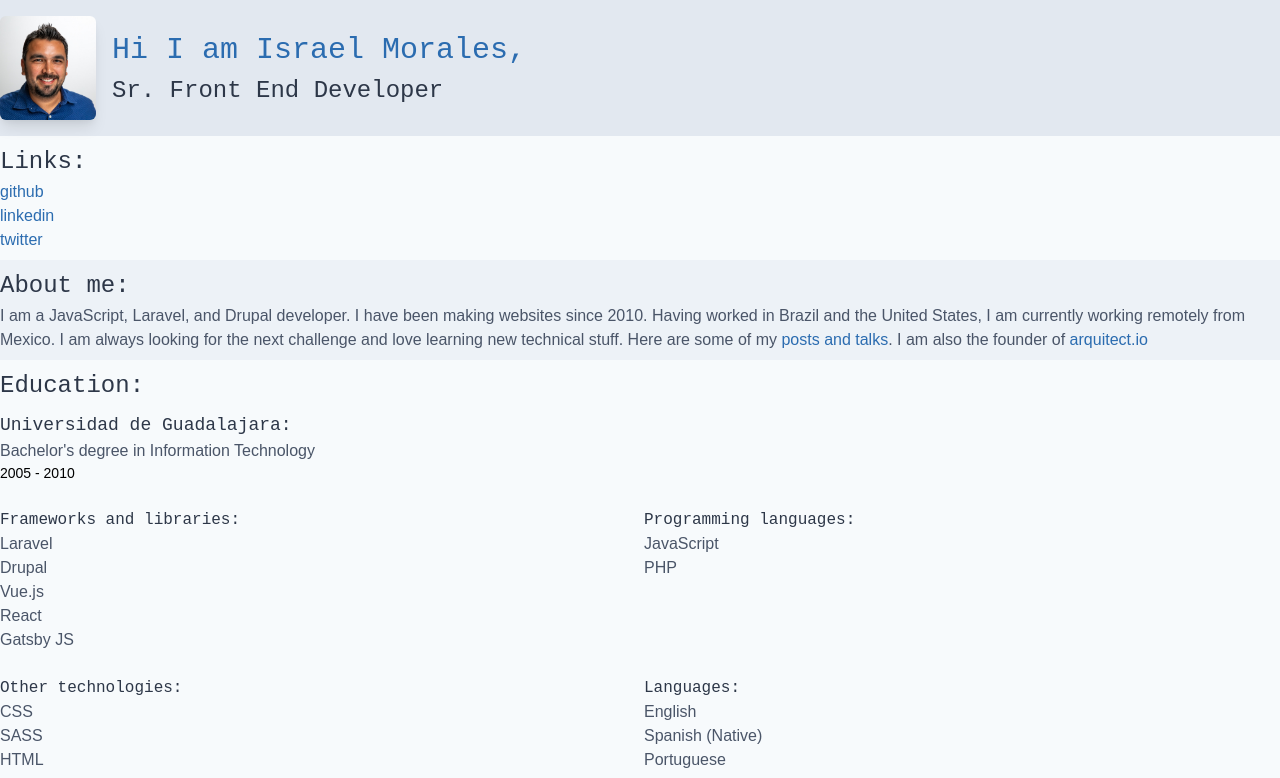
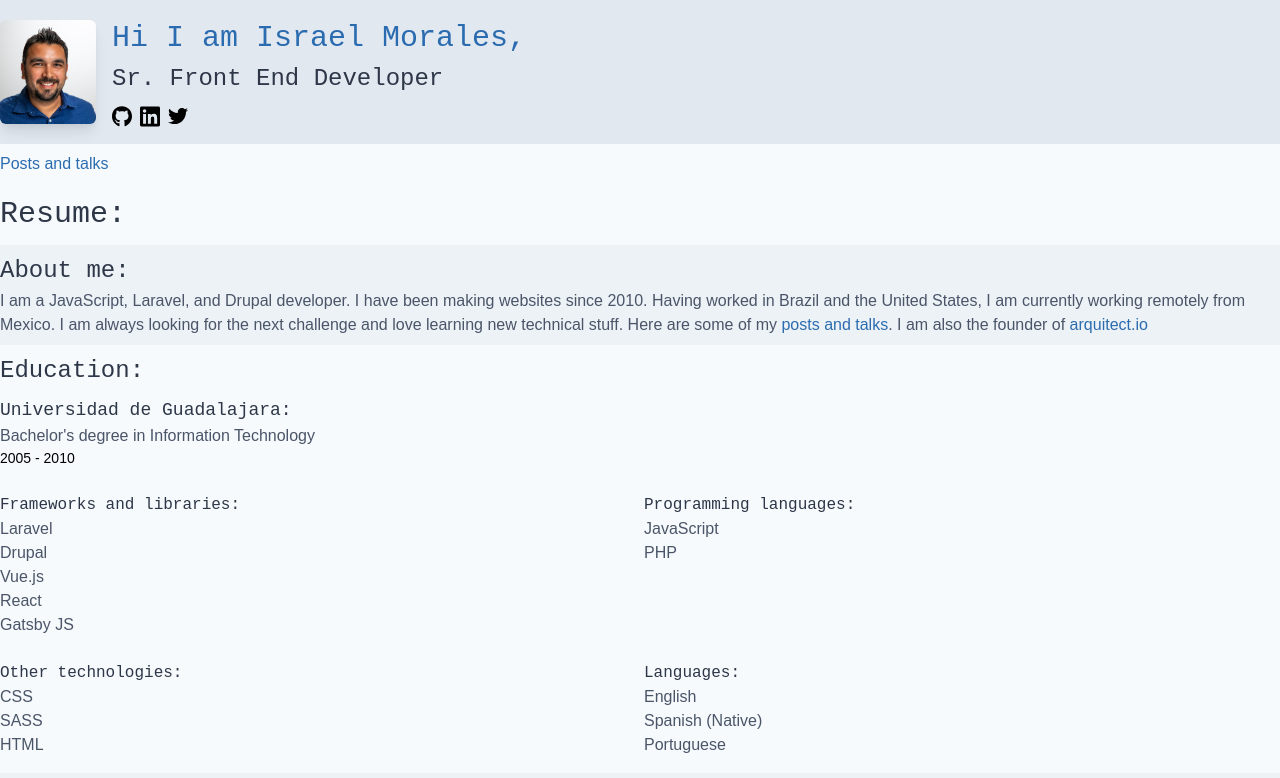
Before and after one commit to isramv/israelmorales.dev, a Gatsby site: page / in a window 1280 px wide. Shown: the top 778 px of the page. Built offline with nearby package versions, Linux system fonts and the light colour scheme; Gatsby itself is replaced by a stand-in of ours.

Commit message:
updated social links and links

```diff
--- a/src/components/Introduction.js
+++ b/src/components/Introduction.js
@@ -1,5 +1,8 @@
 import React from "react"
 import photo from "../../static/images/isramv.jpg"
+import twitterLogo from "../../static/icons/twitter.svg"
+import githubLogo from "../../static/icons/github.svg"
+import linkedinLogo from "../../static/icons/linkedin.svg"
 
 export default function Welcome(props) {
   return (
@@ -19,6 +22,17 @@ export default function Welcome(props) {
           <h2 className="text-lg text-center md:text-left md:text-2xl font-mono text-gray-800">
             Sr. Front End Developer
           </h2>
+          <ul className='flex mt-2 justify-center md:justify-start items-center'>
+            <li className='mr-2'>
+              <a href="https://github.com/isramv"><img className='w-5' src={githubLogo} alt='twitter logo'/></a>
+            </li>
+            <li className='mr-2'>
+              <a href="https://www.linkedin.com/in/isramv/"><img className='w-5' src={linkedinLogo} alt='linkedin logo'/></a>
+            </li>
+            <li>
+              <a href="https://twitter.com/isramv"><img className='w-5' src={twitterLogo} alt='twitter logo'/></a>
+            </li>
+          </ul>
         </div>
       </div>
     </div>
--- a/src/components/Links.js
+++ b/src/components/Links.js
@@ -36,6 +36,6 @@ export default function Links (props) {
   })
 
   return (
-    <ul>{linksRender}</ul>
+    <ul className='px-2 md:px-0'>{linksRender}</ul>
   )
 }
--- a/src/data/resume/resume.yml
+++ b/src/data/resume/resume.yml
@@ -71,19 +71,7 @@ resume:
   links:
     title: 'Links'
     collection:
-      - title: isramv
-        url: https://github.com/isramv
-        description: github
-        logo: github
-      - title: isramv
-        url: https://linkedin.com/in/isramv
-        description: linkedin
-        logo: linkedin
-      - title: isramv
-        url: https://twitter.com/isramv
-        description: twitter
-        logo: twitter
       - title: Old blog posts
         url: /posts-and-talks
-        description: ''
+        description: 'Posts and talks'
         logo: ''
--- a/src/pages/index.js
+++ b/src/pages/index.js
@@ -1,11 +1,11 @@
-import React from "react"
-import List from "./../components/List"
-import Paragraph from "./../components/Paragraph"
-import Introduction from "../components/Introduction"
-import Experience from "./../components/Experience"
-import Education from "./../components/Education"
-import Links from "./../components/Links"
-import { useStaticQuery, graphql } from "gatsby"
+import React from 'react'
+import List from './../components/List'
+import Paragraph from './../components/Paragraph'
+import Introduction from '../components/Introduction'
+import Experience from './../components/Experience'
+import Education from './../components/Education'
+import Links from './../components/Links'
+import { useStaticQuery, graphql } from 'gatsby'
 
 export default function Home() {
   const result = useStaticQuery(graphql`
@@ -70,16 +70,20 @@ export default function Home() {
   const data = result.allResumeYaml.nodes[0].resume
 
   return (
-    <div className="bg-gray-100">
+    <div className='bg-gray-100'>
       <Introduction />
-      <div className="container mx-auto p-2 md:px-0">
-        <h2 className="text-xl md:text-2xl font-mono text-gray-800">Links:</h2>
+      <div className='container mx-auto p-2 md:px-0'>
         <Links />
+      </div>
+      <div className="container mx-auto">
+        <h2 className="text-3xl font-mono text-gray-800 my-2 px-2 md:px-0">
+          Resume:
+        </h2>
       </div>
       <Paragraph data={data.about} />
       <Education data={data.education} />
-      <div className="bg-gray-100 p-2 md:px-0">
-        <div className="container mx-auto md:p-0 md:grid md:gap-2 md:grid-cols-2">
+      <div className='bg-gray-100 p-2 md:px-0'>
+        <div className='container mx-auto md:p-0 md:grid md:gap-2 md:grid-cols-2'>
           <List data={data.frameworks} />
           <List data={data.programing} />
           <List data={data.other} />
--- a/src/pages/posts-and-talks.js
+++ b/src/pages/posts-and-talks.js
@@ -27,19 +27,21 @@ export default function PostAndTalks() {
     <div className="bg-gray-100">
       <Introduction />
       <div className="container mx-auto">
-        <h2 className="text-3xl font-mono text-gray-800 mt-2 px-4 md:px-0">
+        <div className='container mx-auto p-2 md:px-0'>
+          <Links />
+        </div>
+        <h2 className="text-3xl font-mono text-gray-800 my-2 px-2 md:px-0">
           Posts and talks
         </h2>
-        <Links />
         {blogPostsArray.map((post, index) => {
           return (
             <div
               key={`post-${index}`}
-              className="rounded-sm shadow-lg p-4 mb-4 bg-white mx-4 md:mx-0"
+              className="rounded-sm shadow-lg p-3 mb-4 bg-white mx-2 md:mx-0"
             >
               <h3>{post.title}</h3>
               <div>
-                <a href={post.url} target="_blank" rel="noreferrer">
+                <a className='text-sm' href={post.url} target="_blank" rel="noreferrer">
                   {post.url}
                 </a>
               </div>
```
